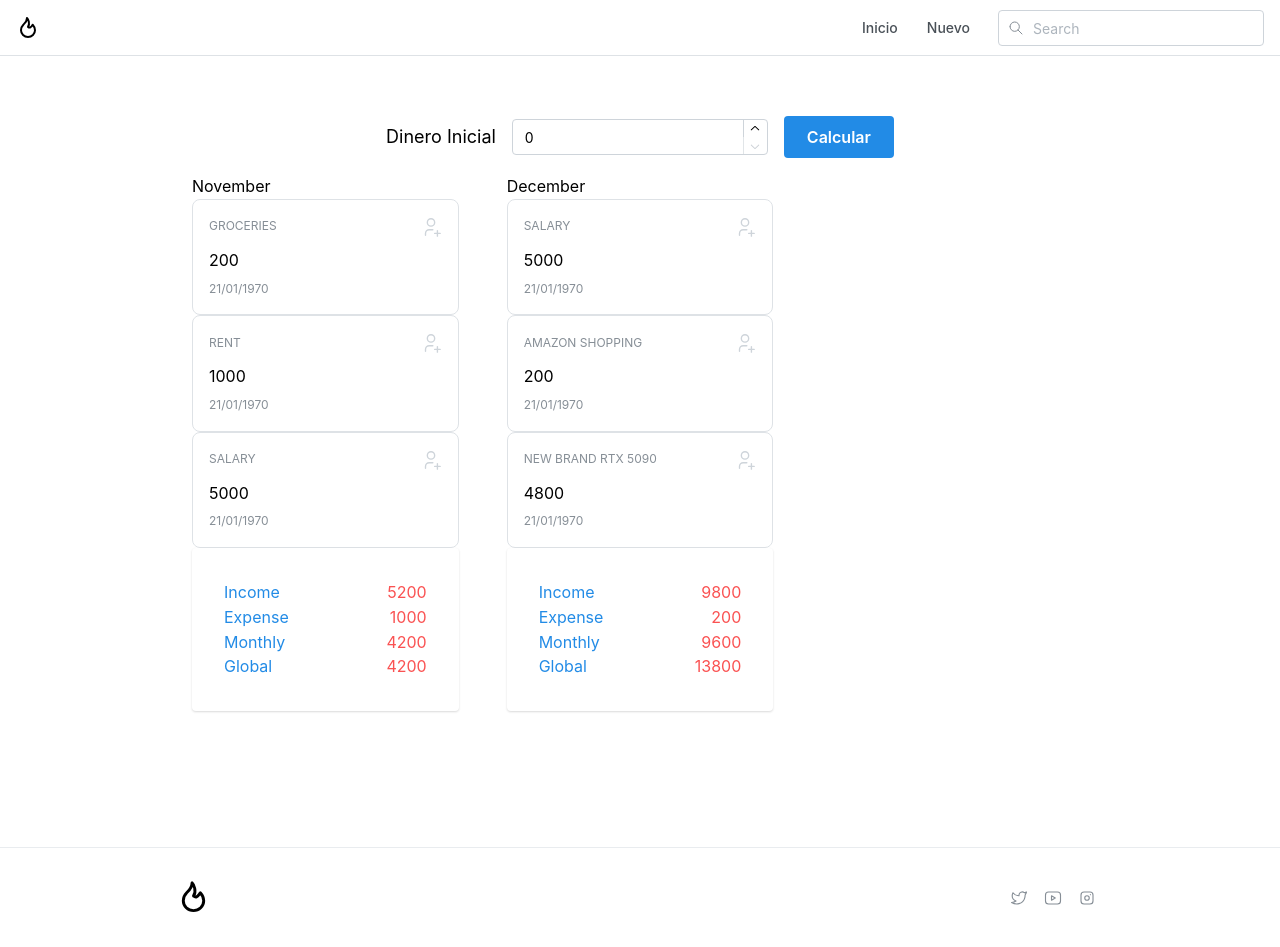
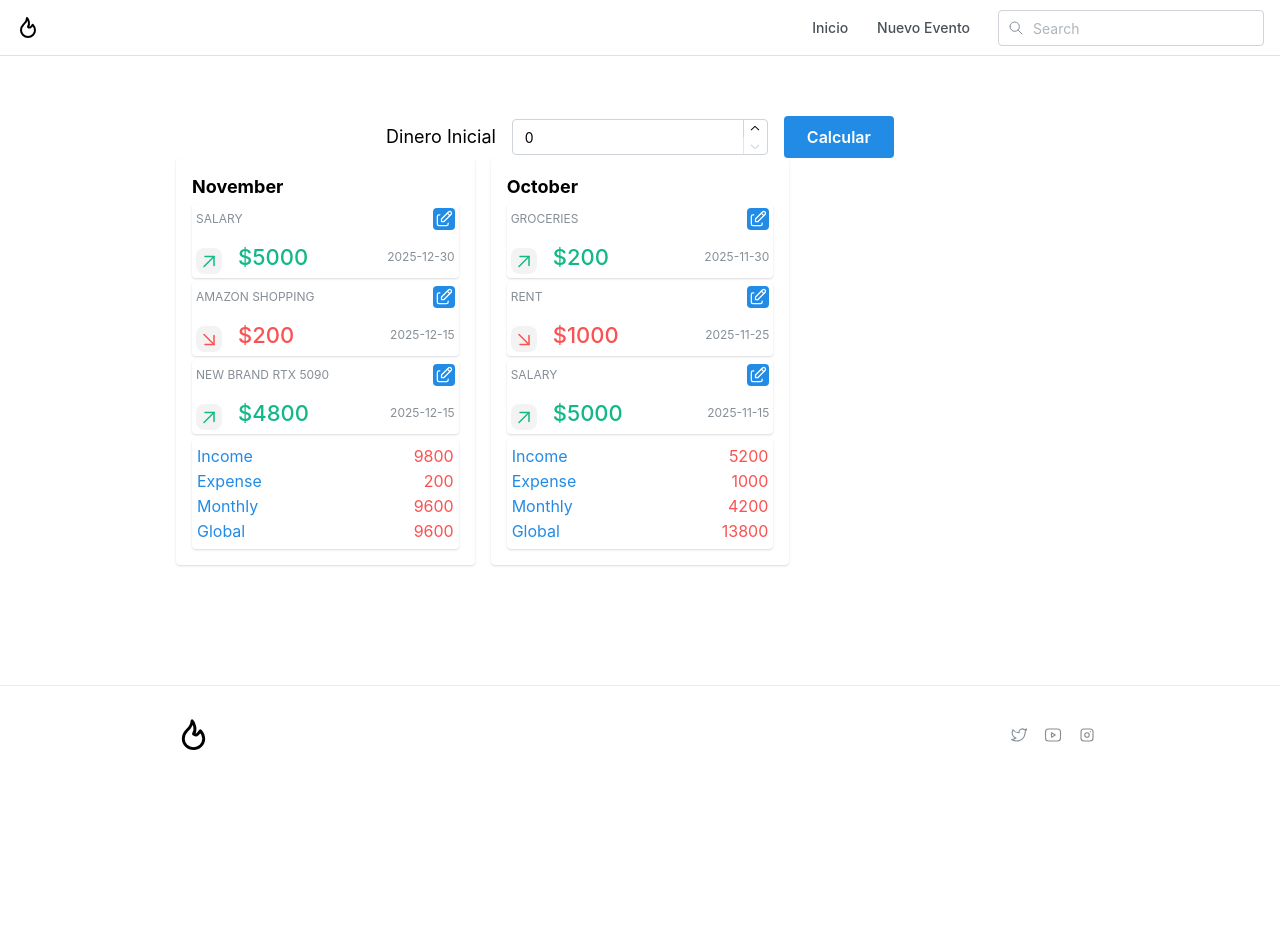
Before and after one commit to gedeonsystem/wallet-ricardo, a React (Vite) app: page / in a window 1280 px wide. After the commit the page ends 800 px from the top, so only its background shows below. Built offline with nearby package versions, Linux system fonts and the light colour scheme.

Commit message:
guarda eventos

```diff
--- a/src/api/impl/ds/LocalStorage.ts
+++ b/src/api/impl/ds/LocalStorage.ts
@@ -11,7 +11,7 @@ const defaultEvents: EventoType[] = [
     nombre: 'Salary',
     descripcion: 'Monthly salary',
     monto: 5000,
-    fecha: dayjs('2024-12-15').unix(),
+    fecha: dayjs('2025-11-15').unix(),
     tipo: 'ingreso',
   },
   {
@@ -19,7 +19,7 @@ const defaultEvents: EventoType[] = [
     nombre: 'Rent',
     descripcion: 'Monthly rent',
     monto: 1000,
-    fecha: dayjs('2024-12-27').unix(),
+    fecha: dayjs('2025-11-25').unix(),
     tipo: 'gasto',
   },
   {
@@ -27,7 +27,7 @@ const defaultEvents: EventoType[] = [
     nombre: 'Groceries',
     descripcion: 'Weekly groceries',
     monto: 200,
-    fecha: dayjs('2024-12-29').unix(),
+    fecha: dayjs('2025-11-30').unix(),
     tipo: 'ingreso',
   },
   {
@@ -35,7 +35,7 @@ const defaultEvents: EventoType[] = [
     nombre: 'Amazon shopping',
     descripcion: 'Bought some items on Amazon',
     monto: 200,
-    fecha: dayjs('2025-01-15').unix(),
+    fecha: dayjs('2025-12-15').unix(),
     tipo: 'gasto',
   },
   {
@@ -43,7 +43,7 @@ const defaultEvents: EventoType[] = [
     nombre: 'New brand RTX 5090',
     descripcion: "I won't never recovery financially from this",
     monto: 4800,
-    fecha: dayjs('2025-01-15').unix(),
+    fecha: dayjs('2025-12-15').unix(),
     tipo: 'ingreso',
   },
   {
@@ -51,7 +51,7 @@ const defaultEvents: EventoType[] = [
     nombre: 'Salary',
     descripcion: 'Weekly groceries',
     monto: 5000,
-    fecha: dayjs('2025-01-20').unix(),
+    fecha: dayjs('2025-12-30').unix(),
     tipo: 'ingreso',
   },
 ]
--- /dev/null
+++ b/src/components/Boton.tsx
@@ -0,0 +1,14 @@
+import { Button } from '@mantine/core'
+import type React from 'react'
+
+type BotonProps = React.ComponentProps<'button'> & {
+  label: string
+}
+
+export default function Label(props: BotonProps) {
+  return (
+    <Button type="submit" fullWidth variant="filled">
+      {props.label}
+    </Button>
+  )
+}
--- a/src/components/Header/index.tsx
+++ b/src/components/Header/index.tsx
@@ -5,19 +5,8 @@ import { Autocomplete, Burger, Group } from '@mantine/core'
 import { useDisclosure } from '@mantine/hooks'
 import classes from './Header.module.css'
 
-const links = [
-  { link: '/', label: 'Inicio' },
-  { link: '/evento/new', label: 'Nuevo' },
-]
-
 export default function Header() {
   const [opened, { toggle }] = useDisclosure(false)
-
-  const items = links.map((link) => (
-    <a key={link.label} href={link.link} className={classes.link}>
-      {link.label}
-    </a>
-  ))
 
   return (
     <header className={classes.header}>
@@ -29,7 +18,16 @@ export default function Header() {
 
         <Group>
           <Group ml={50} gap={5} className={classes.links} visibleFrom="sm">
-            {items}
+            <Link to="/" className={classes.link}>
+              Inicio
+            </Link>
+            <Link
+              to="/evento/$id"
+              params={{ id: 'new' }}
+              className={classes.link}
+            >
+              Nuevo Evento
+            </Link>
           </Group>
           <Autocomplete
             className={classes.search}
--- a/src/components/Item/Item.module.css
+++ b/src/components/Item/Item.module.css
@@ -3,7 +3,7 @@
 }
 
 .value {
-  font-size: 16px;
+  font-size: 14px;
   font-weight: 700;
   line-height: 1;
 }
--- a/src/components/Item/index.tsx
+++ b/src/components/Item/index.tsx
@@ -1,15 +1,15 @@
 import {
+  IconArrowUpRight,
   IconArrowDownRight,
-  IconArrowUpRight,
-  IconCoin,
-  IconDiscount2,
-  IconReceipt2,
-  IconUserPlus,
+  IconEdit,
 } from '@tabler/icons-react'
 import dayjs from 'dayjs'
-import { Group, Paper, Text } from '@mantine/core'
+import utc from 'dayjs/plugin/utc'
+import { Group, Paper, Text, ThemeIcon, ActionIcon } from '@mantine/core'
+import { modals } from '@mantine/modals'
 import classes from './Item.module.css'
 import type { EventoType } from '@/types/evento'
+import { useNavigate } from '@tanstack/react-router'
 
 type ItemProps = {
   data: EventoType
@@ -17,37 +17,60 @@ type ItemProps = {
 
 export default function Item(props: ItemProps) {
   const { id, nombre, descripcion, monto, fecha, tipo, adjunto } = props.data
-  const icons = {
-    user: IconUserPlus,
-    discount: IconDiscount2,
-    receipt: IconReceipt2,
-    coin: IconCoin,
-  }
+  const DiffIcon = tipo === 'ingreso' ? IconArrowUpRight : IconArrowDownRight
 
-  const Icon = icons['user']
+  const navigate = useNavigate()
+
+  const confirmarEdicion = () =>
+    modals.openConfirmModal({
+      title: 'Editar Evento?',
+      centered: true,
+      children: <Text size="sm">Deseas Editar el Evento {nombre}?</Text>,
+      labels: { confirm: 'Confirmar', cancel: 'Cancelar' },
+      onCancel: () => console.log('Cancel'),
+      onConfirm: () => navigate({ to: '/evento/$id', params: { id } }),
+    })
 
   return (
-    <Paper withBorder p="md" radius="md" key={id}>
+    <Paper key={id} mt={4} p={4}>
       <Group justify="space-between">
         <Text size="xs" c="dimmed" className={classes.title}>
           {nombre}
         </Text>
-        <Icon className={classes.icon} size={22} stroke={1.5} />
+        <ActionIcon size={22}>
+          <IconEdit size={20} stroke={1.5} onClick={confirmarEdicion} />
+        </ActionIcon>
       </Group>
 
-      <Group align="flex-end" gap="xs" mt={10}>
-        <Text className={classes.value}>{monto}</Text>
-        <Text
-          c={tipo === 'ingreso' ? 'teal' : 'red'}
-          fz="sm"
-          fw={500}
-          className={classes.diff}
-        ></Text>
+      <Group justify="space-between" gap="xs" mt={10}>
+        <Group align="flex-end">
+          <ThemeIcon
+            color="gray"
+            variant="light"
+            style={{
+              color:
+                tipo === 'ingreso'
+                  ? 'var(--mantine-color-teal-6)'
+                  : 'var(--mantine-color-red-6)',
+            }}
+            size={26}
+            radius="md"
+          >
+            <DiffIcon size={25} stroke={1.5} />
+          </ThemeIcon>
+          <Text
+            c={tipo === 'ingreso' ? 'teal' : 'red'}
+            fz="h3"
+            fw={500}
+            className={classes.diff}
+          >
+            ${monto}
+          </Text>
+        </Group>
+        <Text fz="xs" c="dimmed">
+          {dayjs.unix(fecha).format('YYYY-MM-DD')}
+        </Text>
       </Group>
-
-      <Text fz="xs" c="dimmed" mt={7}>
-        {dayjs(fecha).format('DD/MM/YYYY').toString()}
-      </Text>
     </Paper>
   )
 }
--- a/src/components/Label.tsx
+++ b/src/components/Label.tsx
@@ -1,10 +1,24 @@
 import { TextInput } from '@mantine/core'
+import type React from 'react'
 
-type LabelProps = {
+type LabelProps = React.ComponentProps<'input'> & {
   label: string
   placeholder: string
+  error: String
 }
 
-export default function Label(props: LabelProps) {
-  return <TextInput label={props.label} placeholder={props.placeholder} />
+export default function Label({
+  label,
+  placeholder,
+  error,
+  ...props
+}: LabelProps) {
+  console.log('Errores:' + error)
+  console.log('Errores:' + props)
+  return (
+    <div>
+      <TextInput label={label} placeholder={placeholder} />
+      {error && <p className="mt text-sm text-red-600">{error}</p>}
+    </div>
+  )
 }
--- a/src/components/MesComponent.tsx
+++ b/src/components/MesComponent.tsx
@@ -1,4 +1,4 @@
-import { Card, Paper, Group, Text } from '@mantine/core'
+import { Card, Paper, Group, Title, Container } from '@mantine/core'
 import Item from '@/components/Item'
 import dayjs from 'dayjs'
 import ItemTotal from './ItemTotal'
@@ -12,12 +12,12 @@ export default function MesComponent(props: MesProps) {
   const { titulo, mes, flujo, eventos } = props.data
 
   return (
-    <Card>
-      <Text>{titulo}</Text>
+    <Card shadow="xs" p="md">
+      <Title order={4}>{titulo}</Title>
       {eventos.map((evento) => (
         <Item key={evento.id} data={evento}></Item>
       ))}
-      <Paper shadow="xs" p="xl">
+      <Paper mt={5} p={5}>
         <ItemTotal nombre="Income" valor={flujo.ingreso.toString()} />
         <ItemTotal nombre="Expense" valor={flujo.gasto.toString()} />
         <ItemTotal nombre="Monthly" valor={flujo.mensual.toString()} />
--- /dev/null
+++ b/src/hooks/form.ts
@@ -0,0 +1,18 @@
+import { createFormHook, createFormHookContexts } from '@tanstack/react-form'
+
+import Label from '@/components/Label'
+import Boton from '@/components/Boton'
+
+export const { fieldContext, useFieldContext, formContext, useFormContext } =
+  createFormHookContexts()
+
+export const { useAppForm } = createFormHook({
+  fieldComponents: {
+    Label,
+  },
+  formComponents: {
+    Boton,
+  },
+  fieldContext,
+  formContext,
+})
--- a/src/main.tsx
+++ b/src/main.tsx
@@ -4,7 +4,7 @@ import { RouterProvider, createRouter } from '@tanstack/react-router'
 
 import * as TanStackQueryProvider from './integrations/tanstack-query/root-provider.tsx'
 import * as Mantine from './integrations/mantine/root-provider.tsx'
-
+import { ModalsProvider } from '@mantine/modals'
 // Import the generated route tree
 import { routeTree } from './routeTree.gen'
 
@@ -40,7 +40,9 @@ if (rootElement && !rootElement.innerHTML) {
     <StrictMode>
       <TanStackQueryProvider.Provider>
         <Mantine.Provider>
-          <RouterProvider router={router} />
+          <ModalsProvider>
+            <RouterProvider router={router} />
+          </ModalsProvider>
         </Mantine.Provider>
       </TanStackQueryProvider.Provider>
     </StrictMode>,
--- a/src/routes/evento/$id.tsx
+++ b/src/routes/evento/$id.tsx
@@ -1,34 +1,203 @@
-import { useState } from 'react'
-import Label from '@/components/Label'
-import { DateTimePicker } from '@mantine/dates'
-import { Card, FileInput, MultiSelect, Button, Container } from '@mantine/core'
-import { createFileRoute } from '@tanstack/react-router'
+import {
+  Card,
+  FileInput,
+  Select,
+  Button,
+  Container,
+  TextInput,
+  NumberInput,
+} from '@mantine/core'
+import { DateInput } from '@mantine/dates'
+import { createFileRoute, useNavigate, useParams } from '@tanstack/react-router'
+import { useMutation, useQuery } from '@tanstack/react-query'
+import { EventoCreateSchema, type EventoCreateType } from '@/types/evento'
+import DataRepo from '@/api/datasource'
+import dayjs from 'dayjs'
+import React, { useState } from 'react'
+import { useForm } from '@tanstack/react-form'
 
 export const Route = createFileRoute('/evento/$id')({
   component: RouteComponent,
 })
 
 function RouteComponent() {
-  const opciones = ['income', 'expense']
+  const opciones = ['ingreso', 'gasto']
+  const { id } = useParams({ from: '/evento/$id' })
+
+  const navigate = useNavigate()
+  const mode = id === 'new' ? 'new' : 'edit'
+
+  const eventoQuery = useQuery<EventoCreateType, Error>({
+    queryKey: ['GET_EVENTO'],
+    queryFn: async () => {
+      const response = await DataRepo.getEvento(id)
+      return response
+    },
+    enabled: mode === 'edit' ? true : false,
+  })
+
+  const defaultValues: EventoCreateType = {
+    nombre: '',
+    descripcion: '',
+    fecha: dayjs().unix(),
+    monto: 0,
+    tipo: 'ingreso',
+    adjunto: '',
+  }
+
+  const [tipoevento, setTipoevento] = useState<string | null>('')
+  const [fechaEvento, setFechaEvento] = useState<string | null>(null)
+  const [monto, setMonto] = useState<string | number>('')
+
+  React.useEffect(() => {
+    if (mode === 'new' || !eventoQuery.data) {
+      return
+    }
+    formEvento.setFieldValue('nombre', eventoQuery.data.nombre)
+    formEvento.setFieldValue('descripcion', eventoQuery.data.descripcion)
+    setMonto(eventoQuery.data.monto)
+    setTipoevento(eventoQuery.data.tipo)
+    setFechaEvento(dayjs.unix(eventoQuery.data.fecha).format('YYYY-MM-dd'))
+  }, [eventoQuery.data, mode])
+
+  const mutationSave = useMutation({
+    mutationFn: async (data: EventoCreateType) => {
+      const response = await DataRepo.createEvento(data)
+      return response
+    },
+  })
+
+  const formEvento = useForm({
+    defaultValues: defaultValues,
+    validators: {
+      onSubmit: EventoCreateSchema,
+    },
+    onSubmit: (values) => {
+      mutationSave.mutate(values.value)
+    },
+    onSubmitInvalid(values) {
+      console.error('Error en el formulario', formEvento.state.errors[0])
+    },
+  })
 
   return (
     <Container my="md">
       <Card shadow="sm" padding="lg" radius="md" withBorder>
-        <form>
-          <Label label="Nombre" placeholder="Nombre del Evento"></Label>
-          <Label
-            label="Descripcion"
-            placeholder="Descripcion del Evento"
-          ></Label>
-          <DateTimePicker label="Fecha" placeholder="Selecciona una Fecha" />
-          <Label label="Monto" placeholder="Monto"></Label>
-          <MultiSelect
-            label="Tipo"
-            placeholder="Selecciona un Tipo"
-            data={opciones}
+        <form
+          onSubmit={(e) => {
+            e.preventDefault()
+          }}
+        >
+          <formEvento.Field
+            name="nombre"
+            children={(field) => (
+              <div>
+                <TextInput
+                  label="Nombre"
+                  placeholder="Nombre del Evento"
+                  value={field.state.value + ''}
+                  onChange={(e) => field.handleChange(e.currentTarget.value)}
+                />
+                {!field.state.meta.isValid && (
+                  <em className="text-red-500 text-sm mt-1" role="alert">
+                    {field.state.meta.errors.map((e) => e?.message)}
+                  </em>
+                )}
+              </div>
+            )}
           />
-          <FileInput label="Archivo" placeholder="Archivo Adjunto" />
-          <Button fullWidth variant="filled">
+          <formEvento.Field
+            name="descripcion"
+            children={(field) => (
+              <div>
+                <TextInput
+                  label="Descripcion"
+                  placeholder="Descripcion del Evento"
+                  value={field.state.value + ''}
+                  onChange={(e) => field.handleChange(e.currentTarget.value)}
+                />
+                {!field.state.meta.isValid && (
+                  <em className="text-red-500 text-sm mt-1" role="alert">
+                    {field.state.meta.errors.map((e) => e?.message)}
+                  </em>
+                )}
+              </div>
+            )}
+          />
+
+          <formEvento.Field
+            name="fecha"
+            children={(field) => (
+              <div>
+                <DateInput
+                  valueFormat="YYYY-MM-DD"
+                  label="Fecha"
+                  placeholder="Selecciona una Fecha"
+                  value={fechaEvento}
+                  onChange={setFechaEvento}
+                />
+                {!field.state.meta.isValid && (
+                  <em className="text-red-500 text-sm mt-1" role="alert">
+                    {field.state.meta.errors.map((e) => e?.message)}
+                  </em>
+                )}
+              </div>
+            )}
+          />
+
+          <formEvento.Field
+            name="monto"
+            children={(field) => (
+              <div>
+                <NumberInput
+                  label="Monto"
+                  placeholder="$0"
+                  value={field.state.value}
+                  onChange={(e) => field.handleChange(Number(e.valueOf()))}
+                />
+                {!field.state.meta.isValid && (
+                  <em className="text-red-500 text-sm mt-1" role="alert">
+                    {field.state.meta.errors.map((e) => e?.message)}
+                  </em>
+                )}
+              </div>
+            )}
+          />
+
+          <formEvento.Field
+            name="tipo"
+            children={(field) => (
+              <div>
+                <Select
+                  label="Tipo"
+                  data={opciones}
+                  value={tipoevento}
+                  onChange={setTipoevento}
+                />
+                {!field.state.meta.isValid && (
+                  <em className="text-red-500 text-sm mt-1" role="alert">
+                    {field.state.meta.errors.map((e) => e?.message)}
+                  </em>
+                )}
+              </div>
+            )}
+          />
+
+          <formEvento.Field
+            name="adjunto"
+            children={(field) => (
+              <FileInput label="Archivo" placeholder="Archivo Adjunto" />
+            )}
+          />
+
+          <Button
+            fullWidth
+            type="reset"
+            onClick={(event) => {
+              event.preventDefault()
+              formEvento.handleSubmit()
+            }}
+          >
             Enviar
           </Button>
         </form>
```
